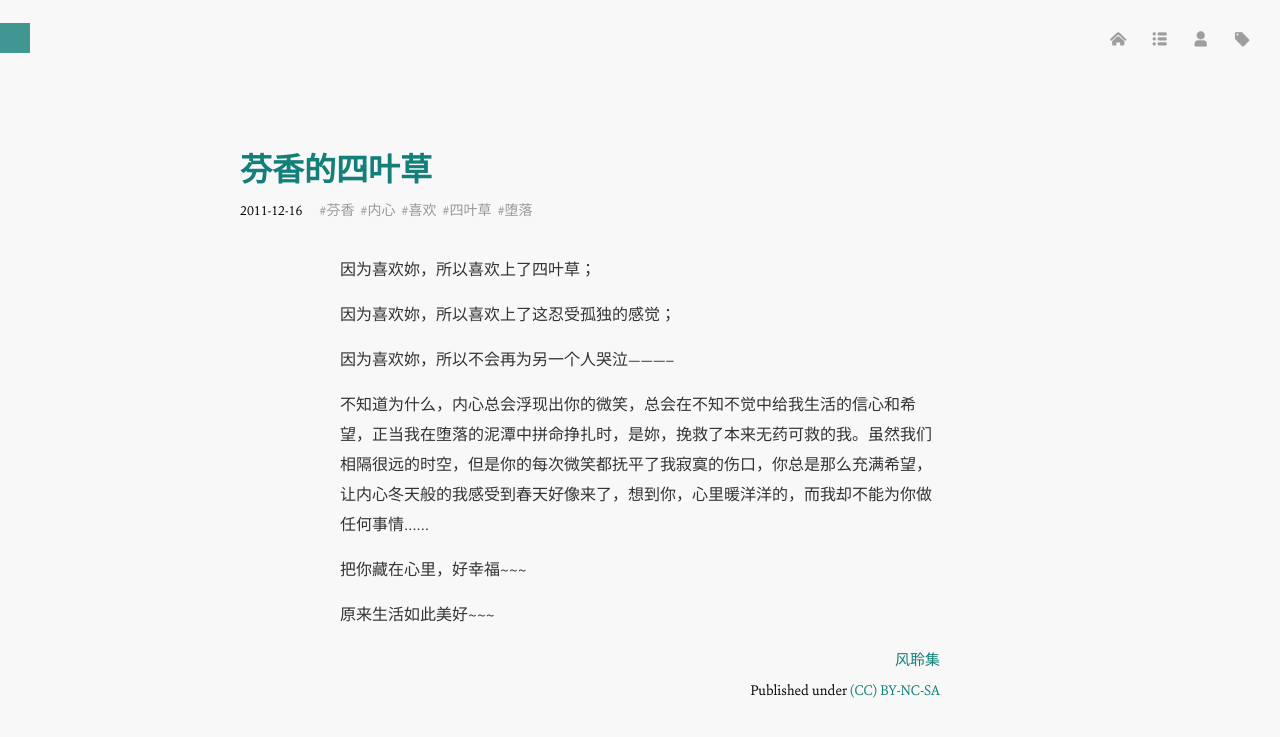
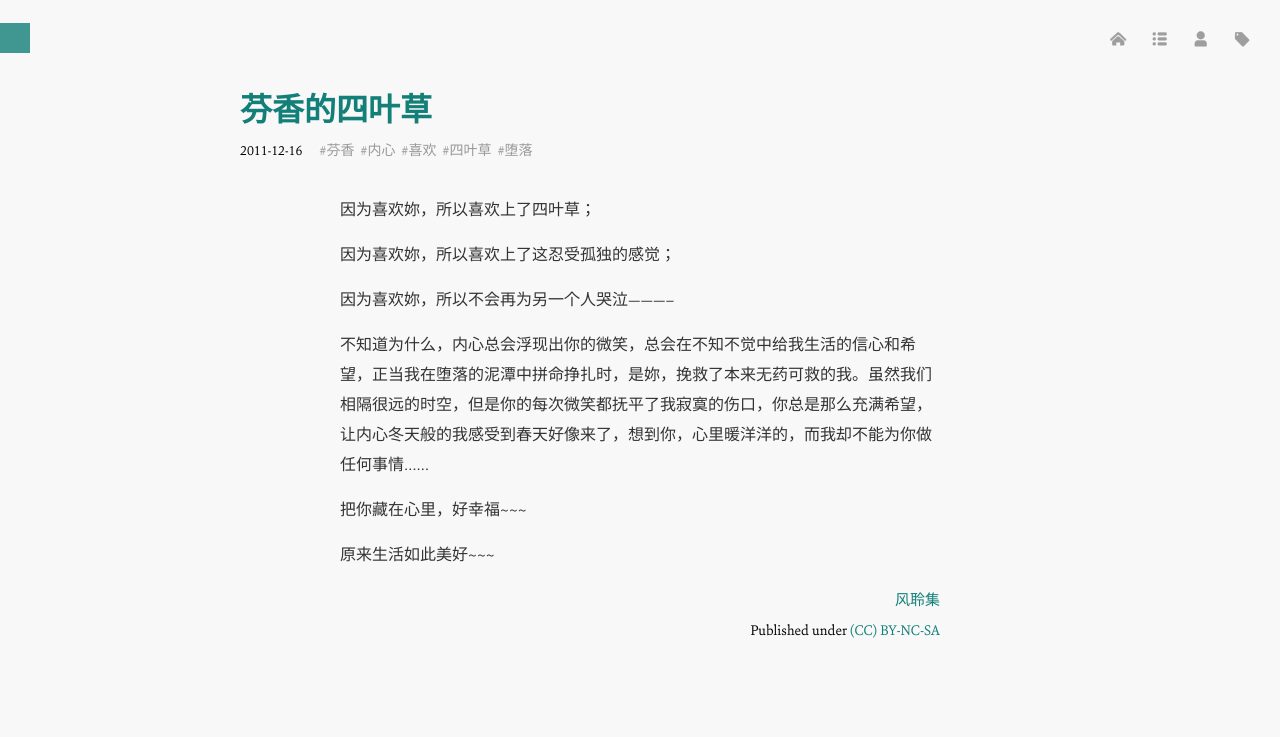
Before and after one commit to imisslovelove/cn, a Jekyll site: the page built from _posts/2011-12-16-good-four-flower.md, in a window 1280 px wide. Shown: the top 737 px of the page. Built offline with Jekyll 4.4.1, drawn with Linux system fonts in a browser that asks for light colours; Markdown is read by kramdown in place of the engine named in the settings; comment, search, counter and statistics services are not loaded.

Commit message:
ui变动

```diff
--- a/_layouts/default.html
+++ b/_layouts/default.html
@@ -23,9 +23,9 @@
             <div id="menu">
                 <ul>
                     <li><a href="https://imisslovelove.github.io" title="Home"><i class="idarkgray iconfont">&#xf012b</i></a></li>
-                    <li><a href="/cn" title="Post"><i class="idarkgray iconfont">&#xf0161</i></a></li>
-                    <li><a href="/cn/about/"  title="About"><i class="idarkgray iconfont">&#xf01a1</i></a></li>
-                    <li><a href="/cn/tags/" title="Tags"><i class="idarkgray iconfont">&#xf0152</i></a></li>
+                    <li><a href="/cn" title="博文"><i class="idarkgray iconfont">&#xf0161</i></a></li>
+                    <li><a href="/cn/about/"  title="关于"><i class="idarkgray iconfont">&#xf01a1</i></a></li>
+                    <li><a href="/cn/tags/" title="标签"><i class="idarkgray iconfont">&#xf0152</i></a></li>
                 </ul>
             </div>
         </div>
--- a/_layouts/post.html
+++ b/_layouts/post.html
@@ -2,8 +2,9 @@
 layout: default
 ---
 
-
+{% if page.logo %}
 <div class="post-logo"><img src="{{ page.logo }}"/></div>
+{% endif %}
 <div class="post-title">{{ page.title }}</div>
 
 <div class="post-title-desc">
@@ -35,7 +36,7 @@
 <section class="meta">
     <div align="right">
 <span class="author">
-  <a href="https://imisslovelove.github.io">{{ site.author }}</a>
+  <a href="https://indeex.ml">{{ site.author }}</a>
 </span>
     </div>
     <div align="right">
--- a/atom.xml
+++ b/atom.xml
@@ -4,7 +4,7 @@
 <?xml version="1.0"?>
 <feed xmlns="http://www.w3.org/2005/Atom">
 
-  <title>imisslovelove.github.io</title>
+  <title>indeex.ml</title>
   <link href="https://imisslovelove.github.io/cn/"/>
   <link type="application/atom+xml" rel="self" href="https://imisslovelove.github.io/cn/atom.xml"/>
   <updated>{{ site.time | date_to_xmlschema }}</updated>
```
